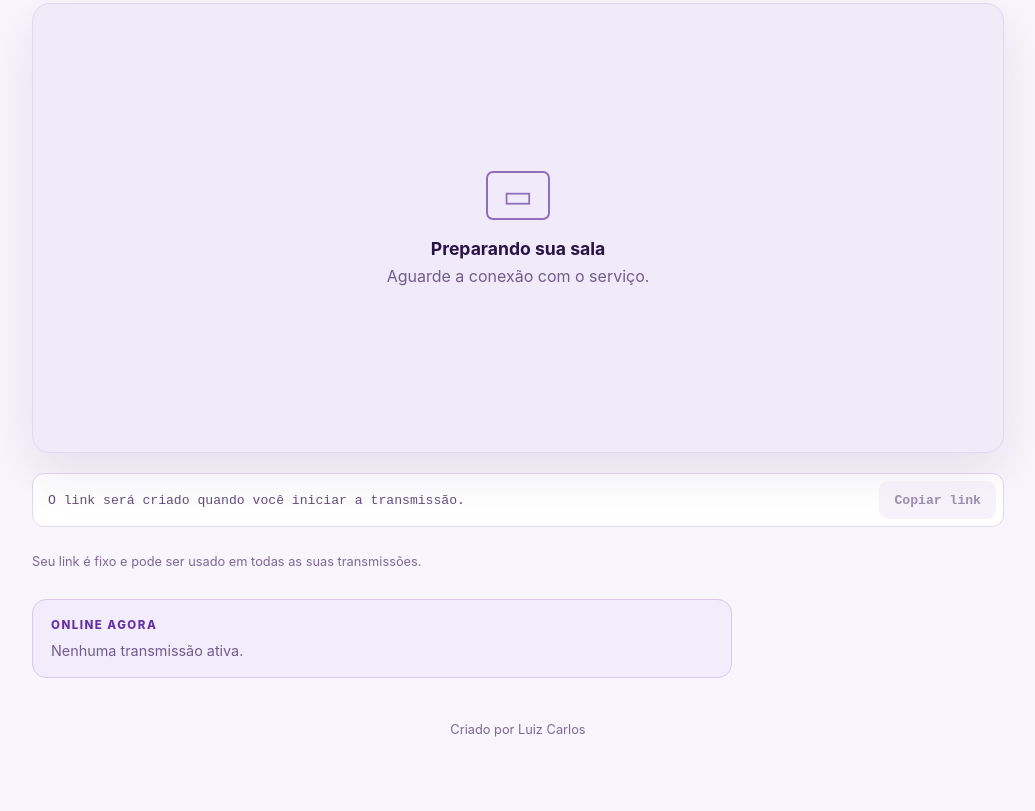
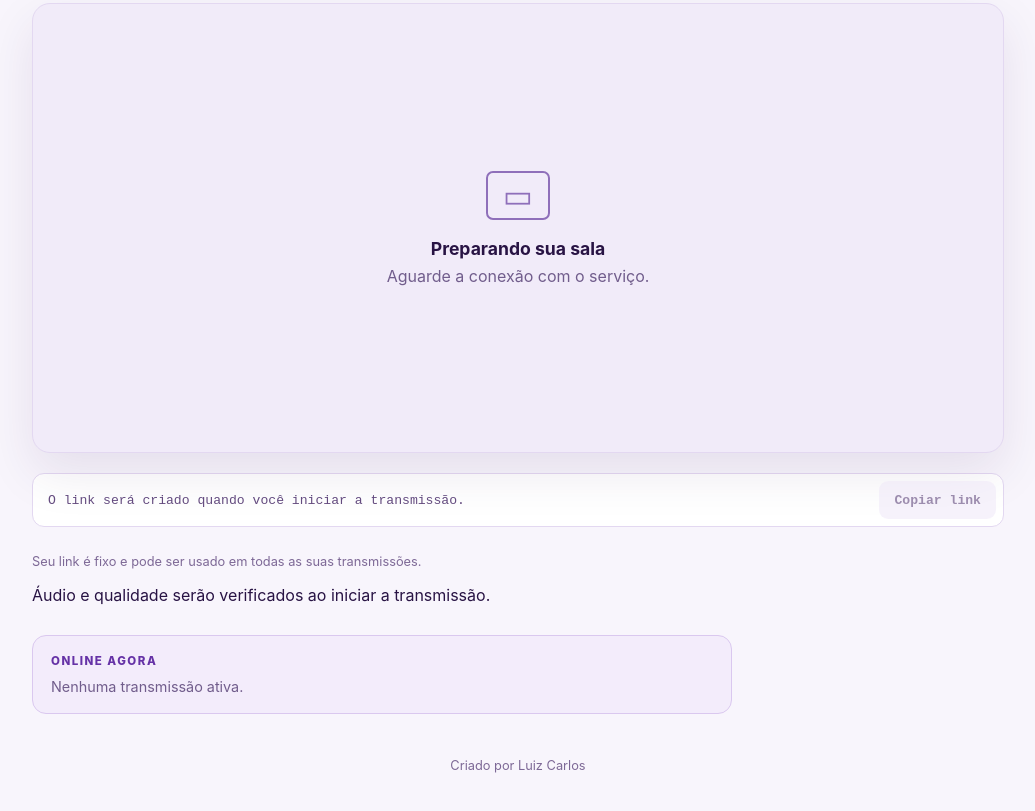
Before and after one commit to Apheliar2001/espelho-screen-share, a website: page index.html in a window 1280 px wide. Shown: the part 692-1503 px from the top of the page, without its empty margins (122-1157 px from the left). Before the commit the page ends 1477 px from the top, so only its background shows below. Drawn offline with Linux system fonts and the light colour scheme.

Commit message:
Show captured audio and video quality status

```diff
--- a/index.html
+++ b/index.html
@@ -51,6 +51,7 @@
           <button id="stopButton" class="danger" hidden>Parar transmissão</button>
         </div>
         <p class="hint">Seu link é fixo e pode ser usado em todas as suas transmissões.</p>
+        <p id="mediaStatus" class="media-status">Áudio e qualidade serão verificados ao iniciar a transmissão.</p>
       </section>
       <aside class="online-panel" aria-label="Transmissões online">
         <div class="online-column">
```
